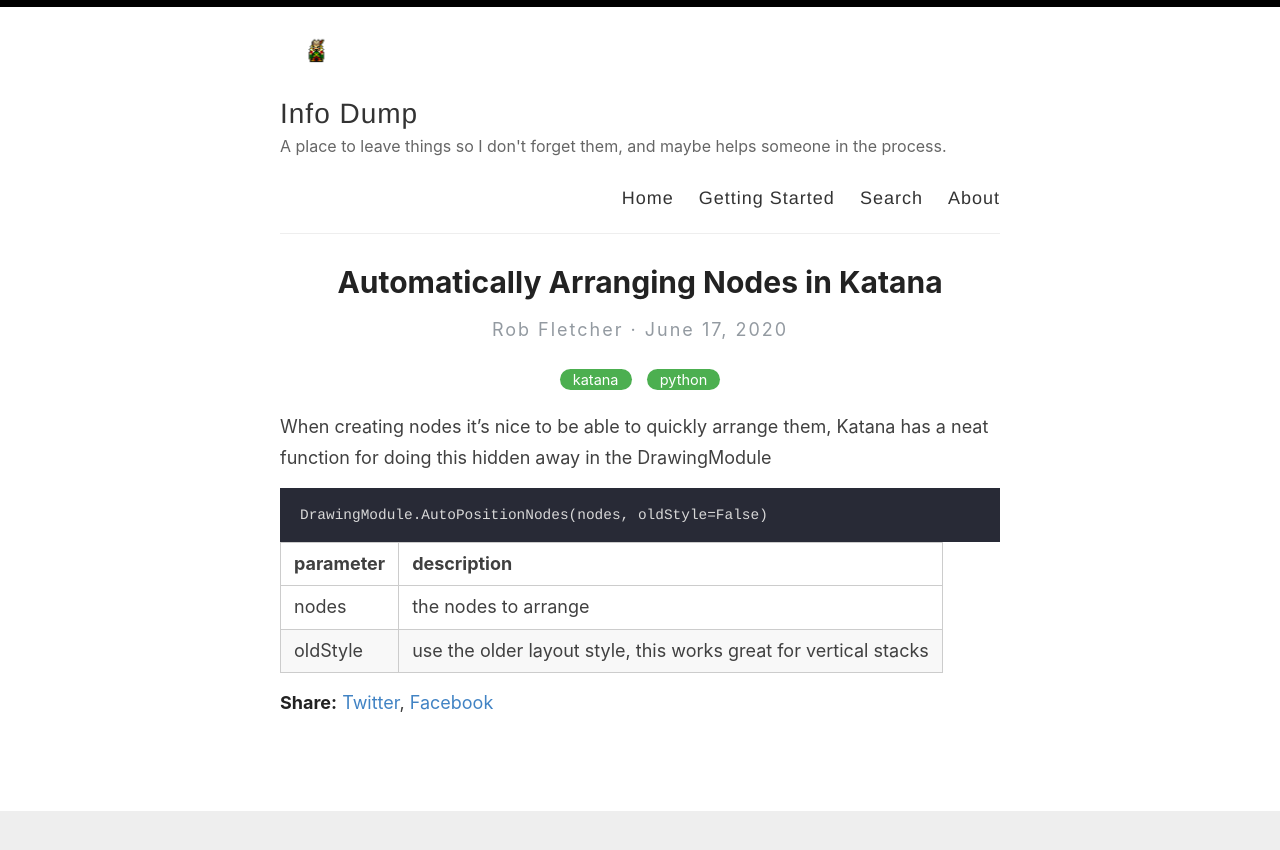
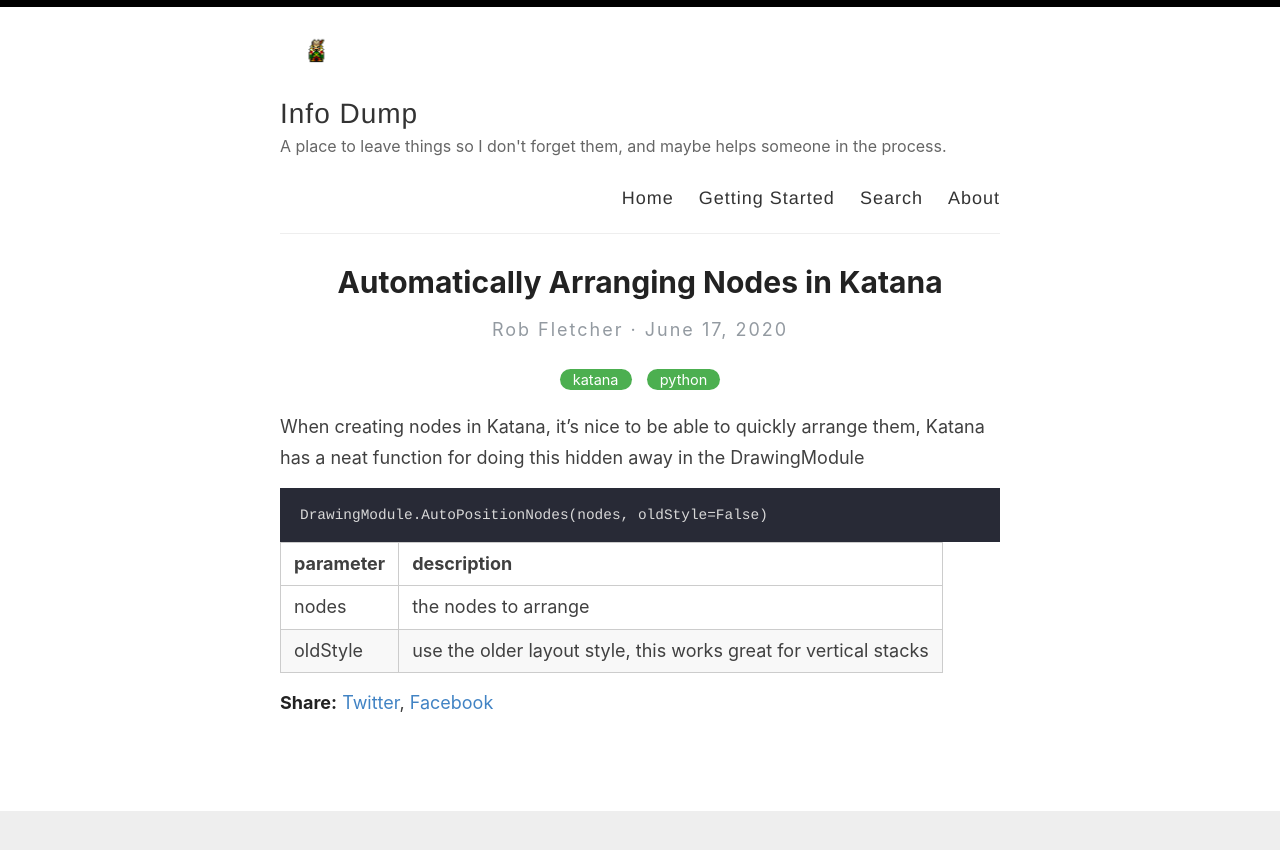
Before and after one commit to rfletchr/rfletchr.github.io, a Jekyll site: the page built from _posts/2020-06-17-nodes.md, in a window 1280 px wide. Shown: the top 850 px of the page. Built offline with Jekyll 4.4.1, drawn with Linux system fonts in a browser that asks for light colours.

Commit message:
Update 2020-06-17-nodes.md

````diff
--- a/_posts/2020-06-17-nodes.md
+++ b/_posts/2020-06-17-nodes.md
@@ -2,10 +2,10 @@
 layout: post
 title:  Automatically Arranging Nodes in Katana
 categories: [katana, python]
-excerpt: When creating nodes it's nice to be able to quickly arrange nodes.
+excerpt: When creating nodes in Katana, it's nice to be able to quickly arrange nodes.
 ---
 
-When creating nodes it's nice to be able to quickly arrange them, Katana has a neat function for doing this hidden away in the DrawingModule
+When creating nodes in Katana, it's nice to be able to quickly arrange them, Katana has a neat function for doing this hidden away in the DrawingModule
 
 
 ```
````
